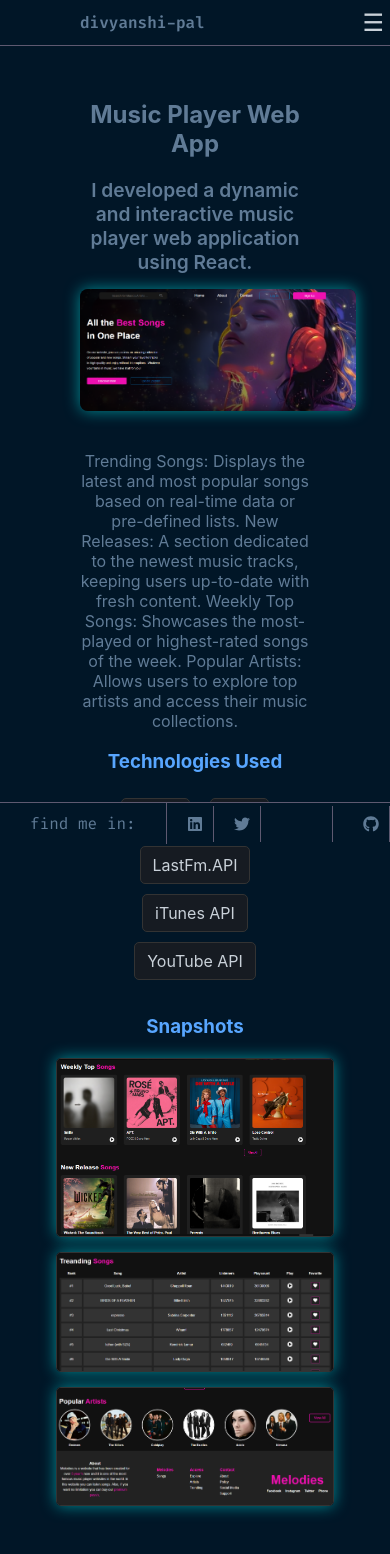
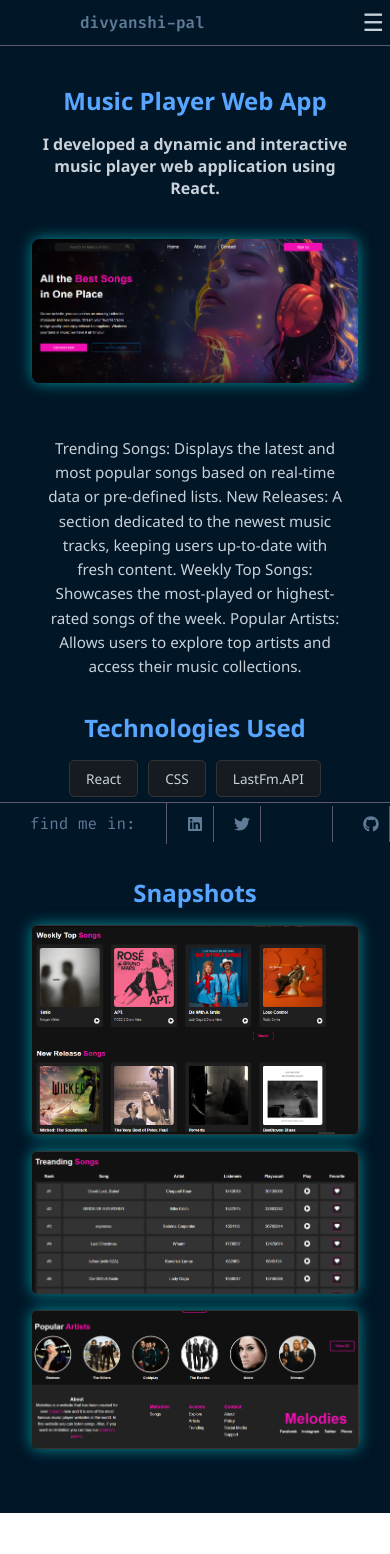
Before and after one commit to Divyanshi2408/Portfolio, a React (Create React App) app: page /project/1 in a window 390 px wide. Shown: the top 1554 px of the page. After the commit the page ends 1513 px from the top, so only its background shows below. Built offline with nearby package versions, Linux system fonts and the light colour scheme.

Commit message:
update project

```diff
--- a/src/pages/ProjectDetails.css
+++ b/src/pages/ProjectDetails.css
@@ -1,90 +1,140 @@
 .project-details-page {
   text-align: center;
-    color: #58a6ff;
   color: #607B96;
   background-color: #011627;
-    padding: 80px;
+  padding: 4rem 2rem;
+  font-family: 'Segoe UI', Tahoma, Geneva, Verdana, sans-serif;
 }
 
-  .main-image {
-    width: 60%;
-    max-height: 400px;
-    object-fit: contain;
-    margin-bottom: 20px;
-    border-radius: 8px;
-    box-shadow: 0 0 15px rgba(0, 255, 255, 0.5);
+h2 {
+  color: #58a6ff;
+  font-size: 2rem;
+  margin-bottom: 1rem;
 }
 
 .brief {
   font-size: 1.2rem;
   font-weight: 600;
-    margin-bottom: 15px;
+  margin-bottom: 1.5rem;
+  max-width: 800px;
+  margin-inline: auto;
+  color: #c9d1d9;
 }
 
-  .snapshots {
-    margin-top: 30px;
+.main-image {
+  width: 100%;
+  max-width: 720px;
+  height: auto;
+  object-fit: contain;
+  margin: 1rem 0 2rem;
+  border-radius: 8px;
+  box-shadow: 0 0 15px rgba(0, 255, 255, 0.5);
+}
 
+.details {
+  max-width: 800px;
+  margin: 0 auto 2rem;
+  line-height: 1.6;
+  color: #c9d1d9;
+  font-size: 1rem;
+}
+
+.snapshots,
+.technologies {
+  margin-top: 2rem;
 }
 
 .snapshots h3,
 .technologies h3 {
-    margin-bottom: 20px;
+  margin-bottom: 1rem;
   color: #58a6ff;
+  font-size: 1.5rem;
 }
 
 .snapshot-images {
   display: flex;
   flex-wrap: wrap;
-    gap: 15px;
+  gap: 1rem;
   justify-content: center;
 }
 
 .snapshot-images img {
+  width: 100%;
+  max-width: 480px;
+  height: auto;
+  border-radius: 6px;
+  border: 1px solid #333;
+  object-fit: cover;
   box-shadow: 0 0 15px rgba(0, 255, 255, 0.5);
-    width: 49%;
-    max-height: 250px;
-    object-fit: cover;
-    object-position: top;
-    border-radius: 5px;
-    border: 1px solid #333;
 }
 
 .technologies ul {
   list-style: none;
   padding: 0;
+  display: flex;
+  flex-wrap: wrap;
+  justify-content: center;
+  gap: 10px;
 }
 
 .technologies li {
-    display: inline-block;
-    margin: 5px 10px;
-    padding: 8px 12px;
+  padding: 0.5rem 1rem;
   background-color: #161b22;
   border: 1px solid #333;
   border-radius: 5px;
   color: #c9d1d9;
+  font-size: 0.95rem;
 }
-  @media (max-width: 928px) {
+
+/* Responsive adjustments */
+@media (max-width: 1024px) {
   .main-image {
-      width: 80%;
-    }
-    .snapshot-images img {
-      width: 70%;
+    max-width: 90%;
   }
 }
 
-  @media (max-width: 530px) {
-    .main-image {
-      width: 90%;
+@media (max-width: 768px) {
+  .brief {
+    font-size: 1.1rem;
   }
+
+  .details {
+    font-size: 0.95rem;
+    padding: 0 1rem;
+  }
+
   .snapshot-images img {
-      width: 100%;
+    max-width: 90%;
   }
 }
-  @media (max-width: 450px) {
-    .main-image {
-      width: 120%;
+
+@media (max-width: 480px) {
+  .main-image,
+  .snapshot-images img {
+    max-width: 100%;
   }
-    .snapshot-images img {
-      width: 120%;
+
+  h2 {
+    font-size: 1.5rem;
+  }
+
+  .brief {
+    font-size: 1rem;
+  }
+
+  .technologies li {
+    font-size: 0.85rem;
   }
 }
+
+.not-found {
+  padding-top: 6rem;
+}
+
+.back-link {
+  color: #58a6ff;
+  display: inline-block;
+  margin-top: 1rem;
+  text-decoration: underline;
+  font-size: 1rem;
+}
--- a/src/pages/ProjectDetails.jsx
+++ b/src/pages/ProjectDetails.jsx
@@ -1,10 +1,13 @@
 import React from 'react';
-import { useParams } from 'react-router-dom';
+import { useParams, Link } from 'react-router-dom';
 import './ProjectDetails.css';
-import{
-  im11,im12,im13,im14,im15,im16,im17,im18,im19,im20,im21,im22,im23,im24,im25,im26,im27,im28,im29,im30,im31,im32,im33,im34,im35
+import {
+  im11, im12, im13, im14, im15, im16, im17, im18, im19, im20,
+  im21, im22, im23, im24, im25, im26, im27, im28, im29, im30,
+  im31, im32, im33, im34, im35
 } from "../Assets/images";
 
+// Project data array
 const projects = [
   {
     id: 1,
@@ -12,88 +15,61 @@ const projects = [
     brief: "I developed a dynamic and interactive music player web application using React.",
     details: "Trending Songs: Displays the latest and most popular songs based on real-time data or pre-defined lists. New Releases: A section dedicated to the newest music tracks, keeping users up-to-date with fresh content. Weekly Top Songs: Showcases the most-played or highest-rated songs of the week. Popular Artists: Allows users to explore top artists and access their music collections.",
     image: im12,
-    snapshots: [
-      im13,
-      im14,
-      im15,
-    ],
-    technologies: ["React", "CSS", "LastFm.API"," iTunes API","YouTube API"],
+    snapshots: [im13, im14, im15],
+    technologies: ["React", "CSS", "LastFm.API", "iTunes API", "YouTube API"],
   },
   {
     id: 2,
-    title: " Recipe Finder Web App",
-    brief: "I created a Recipe Finder web application using React that provides users with a seamless experience to search and explore various recipes. Key features include:",
-    details: "Search by Category: Users can search for dishes categorized by cuisine, meal type, and other filters for better results.Text Search: A simple and efficient text-based search option to find recipes quickly.Voice Search: Integrated a voice search feature that allows users to find recipes using voice commands for enhanced accessibility and convenience.Responsive Design: Optimized for both desktop and mobile devices, ensuring easy navigation on any screen size.",
+    title: "Recipe Finder Web App",
+    brief: "I created a Recipe Finder web application using React that provides users with a seamless experience to search and explore various recipes.",
+    details: "Search by Category: Users can search for dishes categorized by cuisine, meal type, and other filters for better results. Text Search: A simple and efficient text-based search option to find recipes quickly. Voice Search: Integrated a voice search feature that allows users to find recipes using voice commands for enhanced accessibility and convenience. Responsive Design: Optimized for both desktop and mobile devices, ensuring easy navigation on any screen size.",
     image: im16,
-    snapshots: [
-      im17,
-      im18,
-    ],
-    technologies: ["React", "CSS", "React Hooks","Speech Recognition API"],
+    snapshots: [im17, im18],
+    technologies: ["React", "CSS", "React Hooks", "Speech Recognition API"],
   },
   {
     id: 3,
     title: "Airline Website",
-    brief: "I created a dynamic and user-friendly Airline Website as a frontend-only project using HTML, CSS, and JavaScript. The website includes several key features to enhance the user experience:",
-    details: "Flight Page: Allows users to search for flights by entering departure and destination locations and selecting a departure date. It dynamically displays available flight options based on the user's input.Hotel Recommendations Page: Displays a curated list of recommended hotels with details like star ratings and pricing. This page provides users with a quick overview of possible accommodations.Weather Information Page: Integrates a weather display for the destination, providing users with up-to-date weather information for their travel plans.",
+    brief: "I created a dynamic and user-friendly Airline Website as a frontend-only project using HTML, CSS, and JavaScript.",
+    details: "Flight Page: Allows users to search for flights by entering departure and destination locations and selecting a departure date. It dynamically displays available flight options. Hotel Recommendations Page: Displays a curated list of recommended hotels with details like star ratings and pricing. Weather Information Page: Integrates a weather display for the destination.",
     image: im26,
-    snapshots: [
-      im27,
-      im28,
-      im29,
-      im30,
-    ],
-    technologies: ["HTML", "CSS", "Javascript"],
+    snapshots: [im27, im28, im29, im30],
+    technologies: ["HTML", "CSS", "JavaScript"],
   },
   {
     id: 4,
-    title: "Travel Website ",
-    brief: "I created a Travel Website using HTML, CSS, and JavaScript, aimed at showcasing travel destinations and services. This website provides an informative and engaging user experience, focusing on presenting various travel packages and destinations.",
-    details: "Home Page: A welcoming introduction with navigation to various sections.Book Now Section: Allows users to explore travel packages and book their preferred trips (UI-only, non-functional).Packages Page: Displays a variety of travel packages, detailing destinations and features (non-interactive).Gallery Page: Showcases beautiful travel destination images (static gallery with no interactivity).",
+    title: "Travel Website",
+    brief: "I created a Travel Website using HTML, CSS, and JavaScript, aimed at showcasing travel destinations and services.",
+    details: "Home Page: A welcoming introduction with navigation to various sections. Book Now Section: Allows users to explore travel packages and book their preferred trips (UI-only). Packages Page: Displays a variety of travel packages. Gallery Page: Showcases beautiful travel destination images.",
     image: im22,
-    snapshots: [
-      im23,
-      im24,
-      im25,
-    ],
-    technologies: ["HTML", "CSS", "Javascript"],
+    snapshots: [im23, im24, im25],
+    technologies: ["HTML", "CSS", "JavaScript"],
   },
   {
     id: 5,
     title: "Flower Website",
-    brief: "This Flower Website was developed using HTML, CSS, and JavaScript. It's a static website that presents a visually appealing layout for a flower business, showcasing different flower arrangements and providing relevant business information.",
-    details: "Flower Gallery: A display of flower images, providing users with a visual catalog of flower arrangements.About Us Page: Offers a brief introduction to the flower shop, including the brand’s story and mission.Contact Page: Lists contact information for inquiries (static layout).Review Page: Displays customer reviews and testimonials about the flower shop’s services.",
+    brief: "This Flower Website was developed using HTML, CSS, and JavaScript. It's a static website that showcases different flower arrangements.",
+    details: "Flower Gallery: A display of flower images. About Us Page: Offers a brief introduction to the flower shop. Contact Page: Lists contact info. Review Page: Displays customer reviews.",
     image: im31,
-    snapshots: [
-      im32,
-      im33,
-      im34,
-      im35,
-    ],
-    technologies: ["HTML", "CSS", "Javascript"],
+    snapshots: [im32, im33, im34, im35],
+    technologies: ["HTML", "CSS", "JavaScript"],
   },
   {
     id: 6,
     title: "Sorting Algorithm Visualizer",
-    brief: "EThe Sorting Algorithm Visualizer is a React-based application that visually demonstrates various sorting algorithms in action. It helps users understand how sorting algorithms work by providing an interactive, step-by-step visual representation of different sorting techniques.",
-    details: "Visualization of Sorting Algorithms: The app visually displays the process of sorting data using popular algorithms such as Bubble Sort, Merge Sort, Quick Sort, Insertion Sort, and more.Real-Time Interaction: Users can adjust the array size and sorting speed to see how the algorithms behave under different conditions.Step-by-Step Execution: The app shows each step of the sorting process, making it easier for users to understand the internal logic of each algorithm.Built with React: The app leverages React's state management to efficiently update and render the sorting steps in real time.",
+    brief: "This is a React-based application that visually demonstrates various sorting algorithms in action.",
+    details: "Supports Bubble Sort, Merge Sort, Quick Sort, and more. Users can adjust array size and speed. Step-by-step animation of sorting process.",
     image: im20,
-    snapshots: [
-      im19,
-      im21,
-
-    ],
+    snapshots: [im19, im21],
     technologies: ["React", "CSS"],
   },
   {
     id: 7,
-    title: "To-Do List App ",
-    brief: "I developed a To-Do List App using React, designed to help users efficiently manage their daily tasks. This app provides an intuitive interface with various features to enhance task management and organization.",
-    details: "Add, Update, and Delete Tasks: Users can add new tasks, modify existing ones, or delete tasks that are no longer needed.Mark Tasks as Complete or Pending: Tasks can be marked as complete or pending, allowing users to track their progress.Organize Tasks Day-Wise: Tasks are organized by days, providing a clear overview of what needs to be done on each day.Persist Data Using Local Storage: Data is saved to the browser’s local storage, ensuring that tasks remain accessible even after the page is refreshed.",
+    title: "To-Do List App",
+    brief: "A React To-Do List App to help users manage daily tasks efficiently.",
+    details: "Add, edit, delete tasks. Mark as complete/pending. Organize day-wise. Persistent using local storage.",
     image: im11,
-    snapshots: [
-
-    ],
+    snapshots: [],
     technologies: ["React", "CSS", "Local Storage"],
   },
 ];
@@ -102,43 +78,58 @@ const ProjectDetails = () => {
   const { id } = useParams();
   const project = projects.find((proj) => proj.id === parseInt(id));
 
+  if (!project) {
     return (
-    <div className="project-details-page">
-      {project ? (
-        <>
+      <main className="project-details-page not-found">
+        <h2>Project not found</h2>
+        <p>The project you're looking for doesn't exist.</p>
+        <Link to="/projects" className="back-link">← Back to Projects</Link>
+      </main>
+    );
+  }
+
+  return (
+    <main className="project-details-page">
+      <article>
         <h2>{project.title}</h2>
         <p className="brief">{project.brief}</p>
-          <img src={project.image} alt={project.title} className="main-image" />
+
+        <img
+          src={project.image}
+          alt={`${project.title} main screenshot`}
+          className="main-image"
+        />
+
+        <section className="details">
           <p>{project.details}</p>
+        </section>
 
-{/* Technologies Used */}
-
-<div className="technologies">
+        <section className="technologies">
           <h3>Technologies Used</h3>
           <ul>
             {project.technologies.map((tech, index) => (
               <li key={index}>{tech}</li>
             ))}
           </ul>
-          </div>
+        </section>
 
-          {/* Snapshots */}
-
-          <div className="snapshots">
+        {project.snapshots.length > 0 && (
+          <section className="snapshots">
             <h3>Snapshots</h3>
             <div className="snapshot-images">
               {project.snapshots.map((snap, index) => (
-                <img key={index} src={snap} alt={`Snapshot ${index + 1}`} />
+                <img
+                  key={index}
+                  src={snap}
+                  alt={`${project.title} snapshot ${index + 1}`}
+                  className="snapshot"
+                />
               ))}
             </div>
-          </div>
-
-
-        </>
-      ) : (
-        <p>Project not found!</p>
+          </section>
         )}
-    </div>
+      </article>
+    </main>
   );
 };
 
```
Also changed, not shown: src/pages/AboutPage.jsx (+91 -221 lines). Lines whose indentation alone changed are shown as unchanged.
